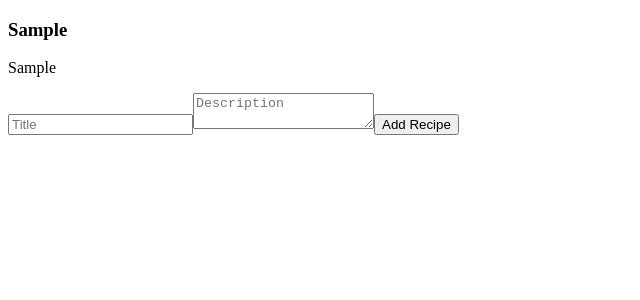
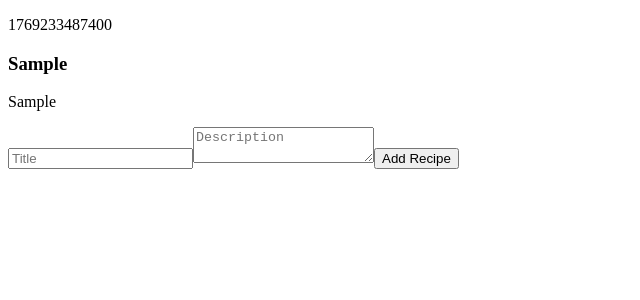
Before and after one commit to Daniel-418/alx-fe-reactjs, a React (Vite) app in the folder recipe-sharing-app/: page / in a window 1280 px wide. Both pictures are taken after typing "Sample", "Sample" into the empty fields and a click on the button "Add Recipe". Shown: the top 300 px of the page, without its empty margins (0-640 px from the left). Built offline with nearby package versions, Linux system fonts and the light colour scheme.

Commit message:
finished task

```diff
--- a/recipe-sharing-app/src/components/RecipeList.jsx
+++ b/recipe-sharing-app/src/components/RecipeList.jsx
@@ -7,6 +7,7 @@ export default function RecipeList() {
     <div>
       {recipes.map(recipe => (
         <div key={recipe.id}>
+          <p>{recipe.id}</p>
           <h3>{recipe.title}</h3>
           <p>{recipe.description}</p>
         </div>
--- a/recipe-sharing-app/src/components/recipeStore.js
+++ b/recipe-sharing-app/src/components/recipeStore.js
@@ -2,6 +2,13 @@ import { create } from "zustand";
 const useRecipeStore = create(set => ({
   recipes: [],
   addRecipe: (newRecipe) => set(state => ({ recipes: [...state.recipes, newRecipe] })),
-  setRecipes: (recipes) => set({ recipes })
+  setRecipes: (recipes) => set({ recipes }),
+  deleteRecipe: (id) => set(state => ({
+    recipes: [state.recipes.filter((recipe) => recipe.id !== id)]
+  })),
+  updateRecipe: (id, title, description) => set((state) => ({
+    recipes: state.recipes.map((recipe) =>
+      recipe.id === id ? { ...recipe, title: title, description: description } : recipe),
+  }))
 }));
 export default useRecipeStore
```
